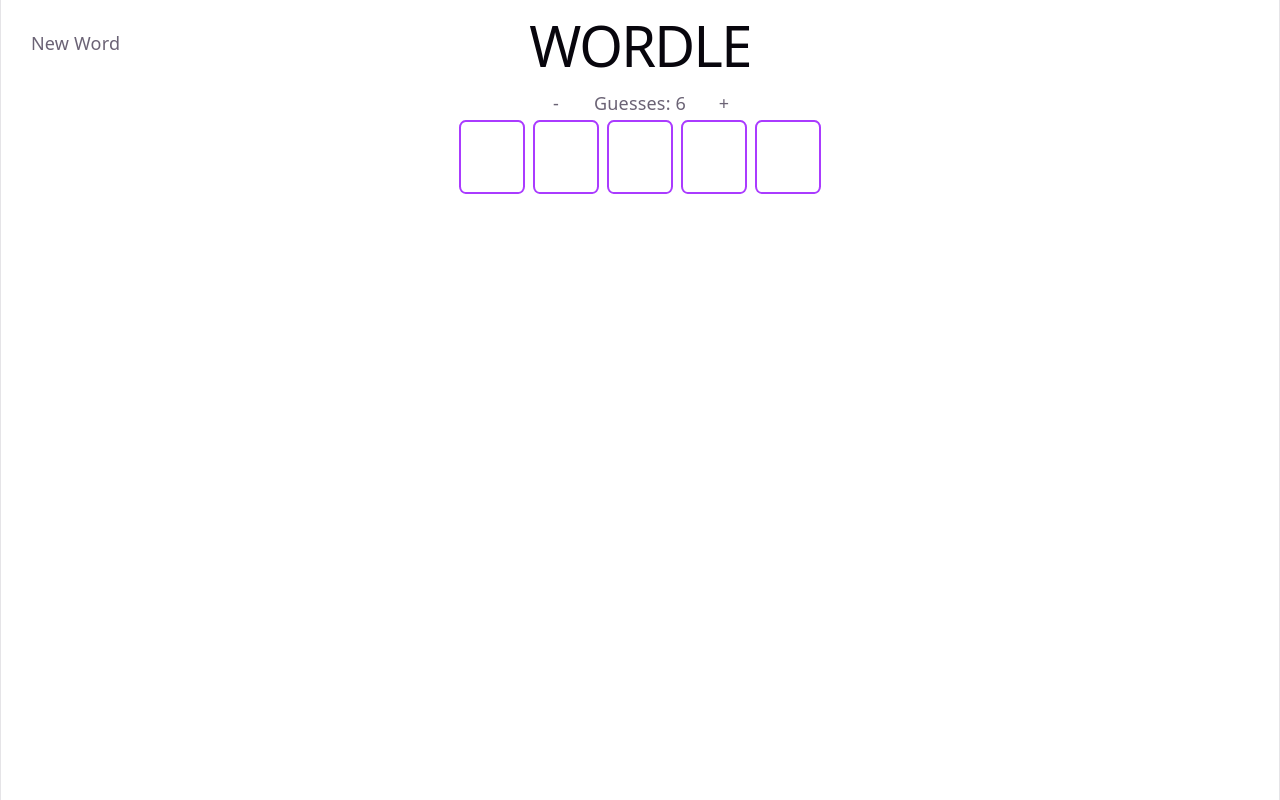
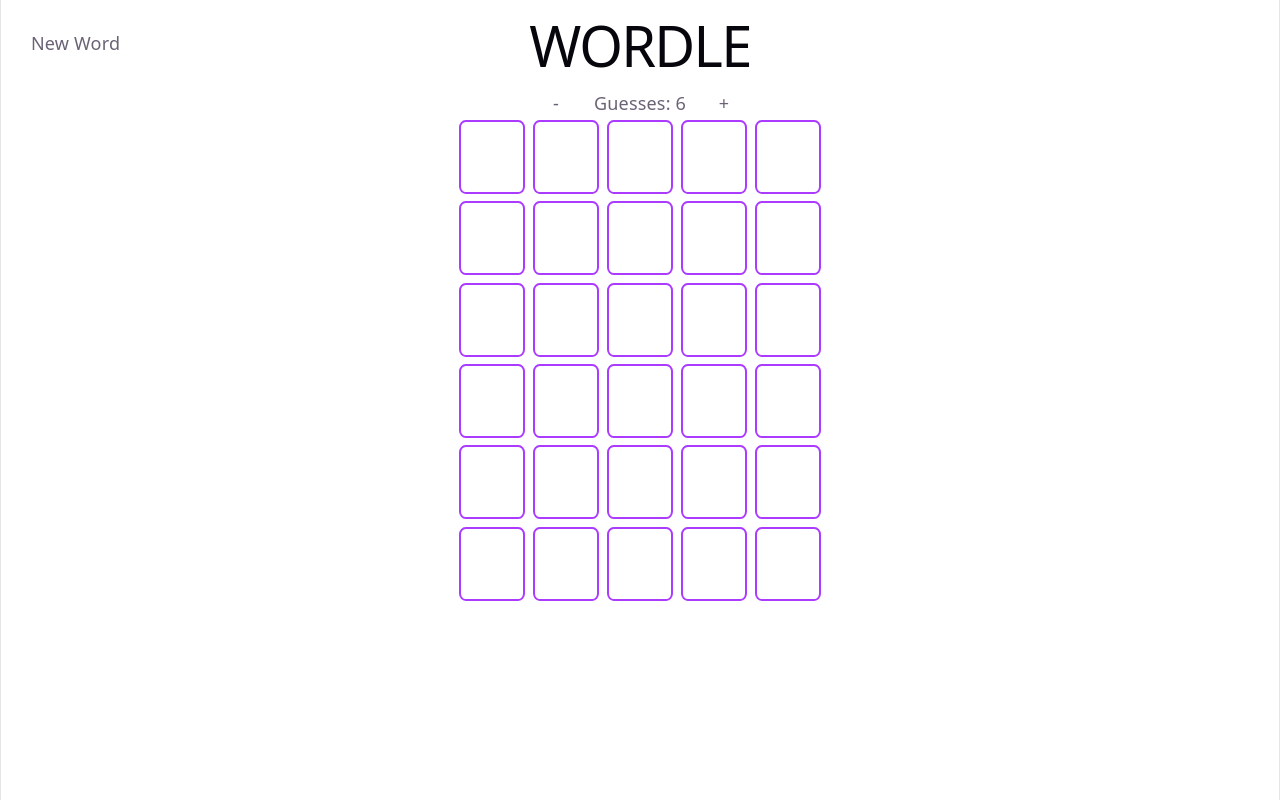
Before and after one commit to OliverBarta/Wordle, a React (Vite) app: page / in a window 1280 px wide. Built offline with nearby package versions, Linux system fonts and the light colour scheme.

Commit message:
added preview to see the size of the board before playing

```diff
--- a/src/App.jsx
+++ b/src/App.jsx
@@ -36,6 +36,16 @@
     setGameState('showingLoss')
   }
 
+  useEffect(() => {
+    if (gameState === "preGame") {
+      if (guessesAllowed-1 > previousGuesses.length) {
+        setPreviousGuesses([...previousGuesses, "     "])
+      } else if (guessesAllowed-1 < previousGuesses.length) {
+        setPreviousGuesses(prevItems => prevItems.slice(0, -1))
+      }
+    }
+  }, [guessesAllowed, previousGuesses, gameState])
+
   // runs at the start
   useEffect(() => {
     loadCSV()
@@ -43,6 +53,10 @@
 
   useEffect(() => {
     const handleKeyDown = (event) => {
+        if (gameState === "preGame") {
+          setPreviousGuesses([])
+          setGameState("playing")
+        }
         // Adding a letter to the current guess
         if (event.key.match(/^[a-zA-Z]$/) && currentGuess.length < 5) {
           setCurrentGuess(currentGuess + event.key.toUpperCase())
@@ -57,7 +71,6 @@
         }
         // Submitting a guess
         if (event.key === 'Enter' && currentGuess.length == 5) {
-          console.log(gameState)
           if (gameState === "showingLoss" || gameState === "showingWon") {
             pass
           } else {
--- a/src/difficultySlider.jsx
+++ b/src/difficultySlider.jsx
@@ -5,7 +5,6 @@
     return (
         <>
             <div className='housingDifficulty'>
-
                 {gameState === "preGame" && <button onClick={() => guessesAllowed > 1 && setGuessesAllowed(guessesAllowed - 1)} type="button">-</button>}
                 <div>Guesses: {guessesAllowed}</div>
                 {gameState === "preGame" && <button onClick={() => setGuessesAllowed(guessesAllowed + 1)} type="button">+</button>}
```
